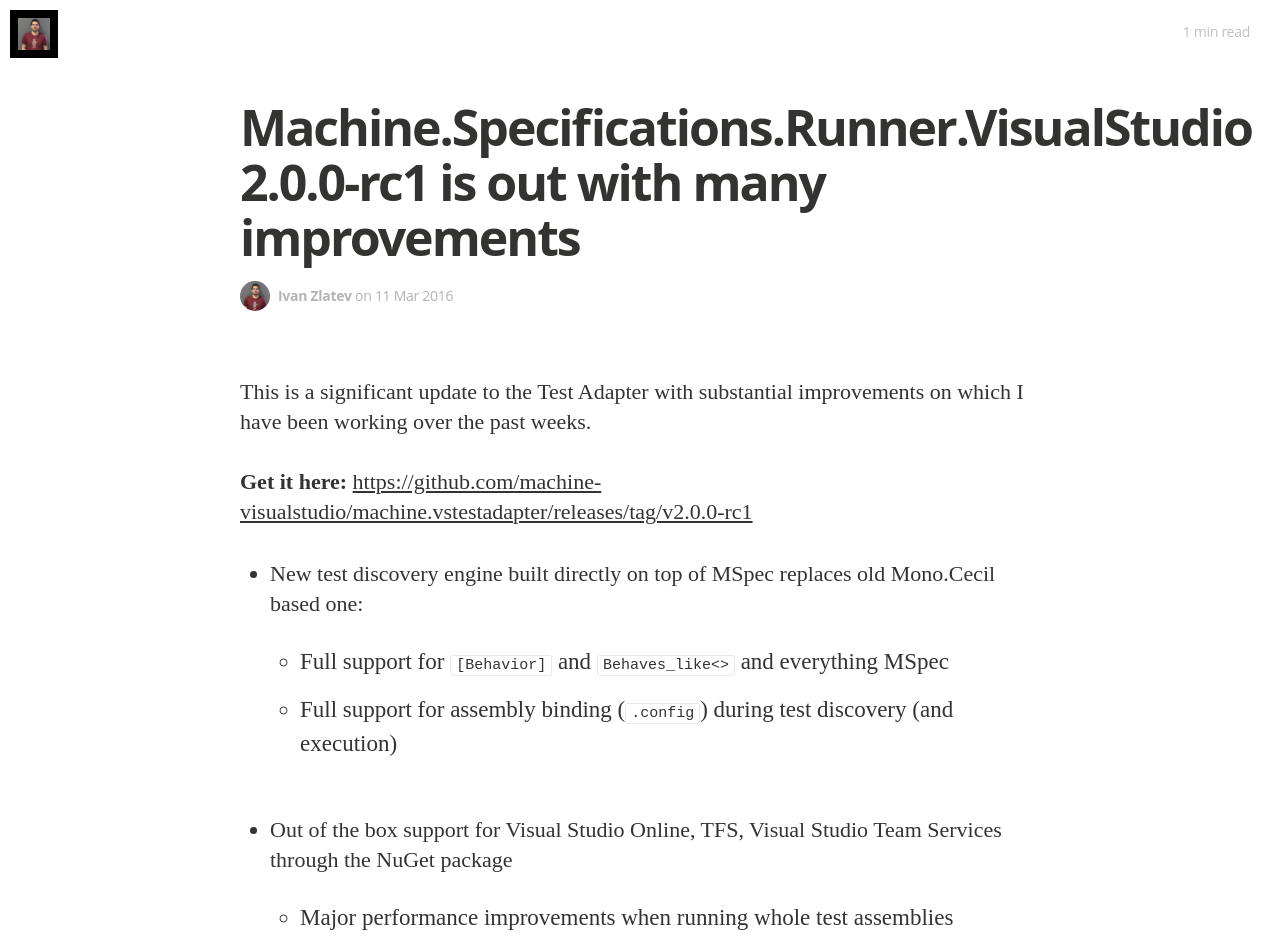
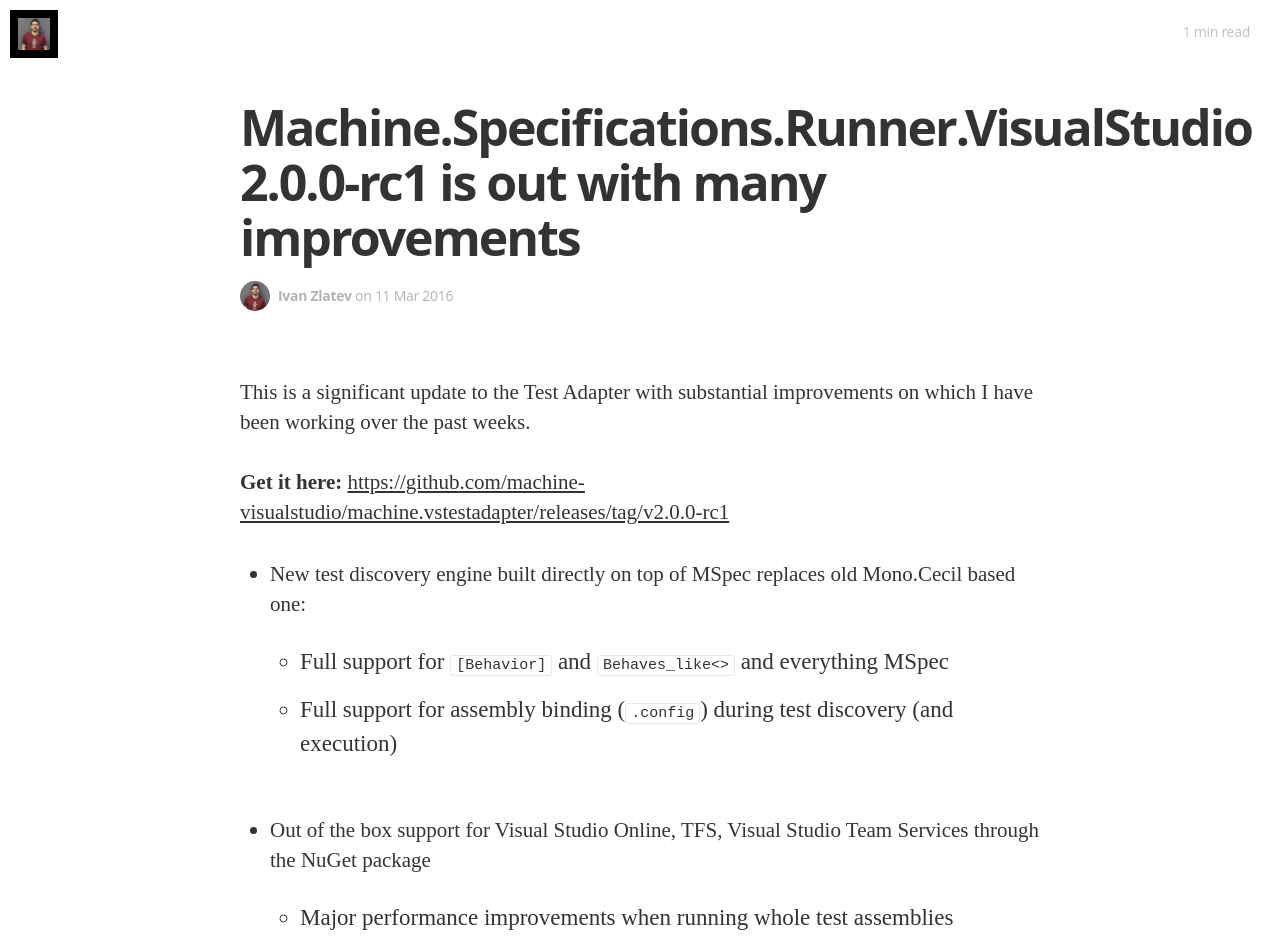
Before and after one commit to ivanz/ivanz.github.io, a Jekyll site: the page built from _posts/2016-03-11-machine-specifications-runner-visualstudio-2-0-0-rc1.md, in a window 1280 px wide. Shown: the top 951 px of the page. Built offline with Jekyll 4.4.1, drawn with Linux system fonts in a browser that asks for light colours; nearby versions of some CDN libraries; some web fonts are replaced; comment, search, counter and statistics services are not loaded.

Commit message:
font size and colour tweaks.

```diff
--- a/css/main.sass
+++ b/css/main.sass
@@ -381,13 +381,13 @@ body
       padding-top: 31px
       margin-bottom: 4px
     p
-      font-weight: 400
+      font-weight: normal
       font-style: normal
-      font-size: 22px
+      font-size: 21px
       line-height: 30px
       margin: 0
       padding-bottom: 30px
-      color: #333
+      color: rgba(0,0,0,.8)
       -webkit-hyphens: auto
       -moz-hyphens: auto
       hyphens: auto
```
